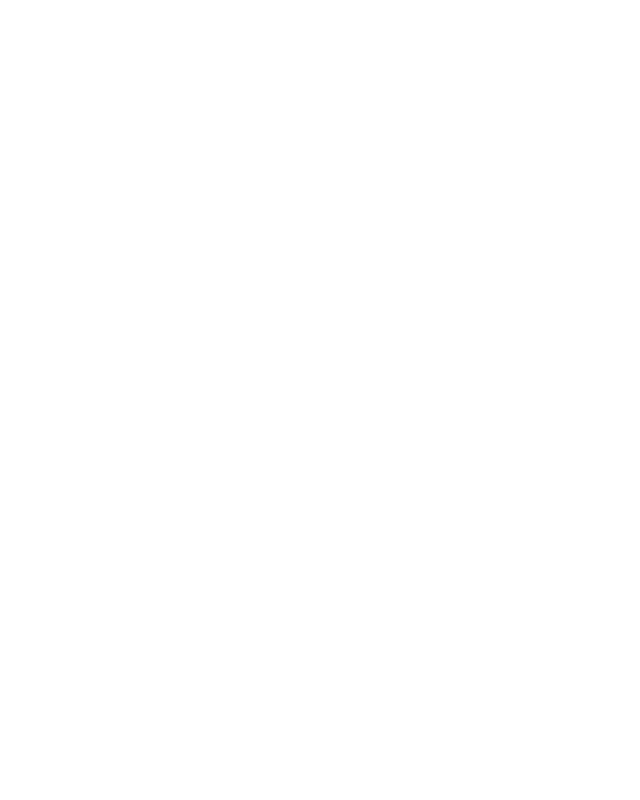
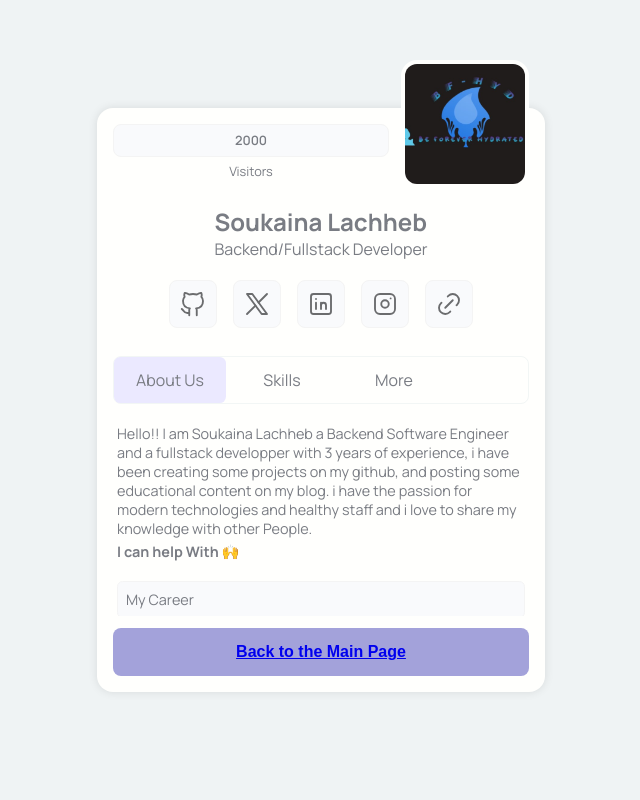
Before and after one commit to soukiitos/BF-Hyd, a Flask app: page /about in a window 1280 px wide. Before the commit the part shown is empty. Shown: the whole page, without its empty margins (319-959 px from the left). Run offline with Flask 3, Linux system fonts and the light colour scheme.

Commit message:
More updates specially at about page

```diff
--- /dev/null
+++ b/static/css/about.css
@@ -0,0 +1,351 @@
+:root {
+    --primary: #a3a2da;
+    --primary-darker: #8b8aca;
+    --bg: #EFF3F4;
+    --white: #FFF;
+    --profile-bg: #FFFFFD;
+    --socials-bg: #F9FAFC;
+    --highlight-bg: #F9FAFC;
+    --text-bg: #878789;
+    --text: #797C83;
+    --border-color: #F4F4F4;
+    --social-color: #6B6C6E;
+    --active: #7774B5;
+    --tab-bg: #EBE9FF;
+    --tabs-border: #F2F6F5;
+    --tab-width: 7rem;
+    --tabs-gap: 0rem;
+    --tab-radius: 0.4rem;
+    --scrollbar-thumb: #e4e3f3;
+    --scrollbar-bg: #F2F6F5;
+}
+
+* {
+    margin: 0;
+    padding: 0;
+    box-sizing: border-box;
+}
+
+*:focus {
+    outline: 1px solid var(--primary);
+    outline-offset: 0;
+}
+
+*::selection {
+    background: var(--primary);
+    color: var(--white);
+}
+
+*::-webkit-scrollbar {
+    width: 0.5rem;
+    height: 0.5rem;
+    background: var(--scrollbar-bg);
+    border-radius: 9.99rem;
+}
+
+*::-webkit-scrollbar-thumb {
+    background: var(--scrollbar-thumb);
+    border-radius: 9.99rem;
+}
+
+body {
+    font-family: 'Manrope', sans-serif;
+    background: var(--bg);
+    color: var(--text);
+    display: flex;
+    justify-content: center;
+    flex-direction: column;
+    height: 100vh;
+    user-select: none;
+}
+
+.profile {
+    background: var(--profile-bg);
+    padding: 1rem;
+    border-radius: 1rem;
+    box-shadow: 0 0 10px rgba(0, 0, 0, 0.1);
+    width: 100%;
+    max-width: 28rem;
+    min-width: 20rem;
+    margin: 0 auto;
+    gap: 0.75rem;
+    display: flex;
+    flex-direction: column;
+    align-items: center;
+    justify-content: space-between;
+}
+
+.profile__highlight__wrapper {
+    display: flex;
+    flex-direction: column;
+    align-items: center;
+    gap: 0.35rem;
+    font-size: 0.8rem;
+    width: 100%;
+    flex-grow: 1;
+}
+
+.profile__highlight {
+    padding: 0.4rem;
+    border-radius: 0.5rem;
+    font-weight: 600;
+    width: 100%;
+    display: flex;
+    align-items: center;
+    justify-content: center;
+    gap: 0.25rem;
+    background: var(--highlight-bg);
+    border: 1px solid var(--border-color);
+}
+
+.profile__header {
+    display: flex;
+    justify-content: space-between;
+    align-items: start;
+    width: 100%;
+    gap: 0.75rem;
+}
+
+.profile__name {
+    display: flex;
+    flex-direction: column;
+    align-items: center;
+    text-align: center;
+    gap: 0.25rem;
+}
+
+.profile__name h2 {
+    display: flex;
+    align-items: center;
+    font-size: 1.5rem;
+    gap: 0.5rem;
+}
+
+.profile__name p {
+    font-size: 1.05rem;
+    color: var(--text-bg);
+}
+
+.profile__avatar {
+    flex-grow: 3;
+    max-width: 8rem;
+    min-width: 5rem;
+}
+
+.profile__avatar img {
+    position: relative;
+    width: 100%;
+    aspect-ratio: 1/1;
+    object-fit: cover;
+    border-radius: 1rem;
+    margin: 0 auto;
+    margin-top: -50%;
+    border: 4px solid var(--profile-bg);
+}
+
+.social-links {
+    display: flex;
+    margin: 0.5rem auto 1rem auto;
+    width: 100%;
+    justify-content: center;
+    list-style-type: none;
+    gap: 1rem;
+    flex-wrap: wrap;
+}
+
+.social-links a {
+    background: var(--socials-bg);
+    padding: 0.5rem;
+    border-radius: 0.5rem;
+    display: flex;
+    width: 3rem;
+    height: 3rem;
+    align-items: center;
+    justify-content: center;
+    gap: 0.5rem;
+    border: 1px solid var(--border-color);
+    color: var(--social-color);
+    transition: all 0.3s;
+}
+
+.social-links a svg {
+    width: 100%;
+    height: 100%;
+}
+
+.social-links a:hover {
+    border: 1px solid var(--active);
+}
+
+.social-links a:hover svg {
+    stroke: var(--active);
+}
+
+.btn {
+    background: var(--primary);
+    color: var(--white);
+    padding: 0.5rem 1rem;
+    border-radius: 0.5rem;
+    width: 100%;
+    font-size: 1rem;
+    font-weight: 600;
+    min-height: 3rem;
+    border: none;
+    cursor: pointer;
+    transition: all 0.3s;
+}
+
+.btn--primary {
+    background: var(--primary);
+}
+
+.btn--primary:hover {
+    background: var(--primary-darker);
+}
+
+.profile main {
+    display: flex;
+    flex-direction: column;
+    gap: 1rem;
+    width: 100%;
+}
+
+.tabs-wrapper {
+    overflow-x: auto;
+    padding-bottom: 0.25rem;
+}
+
+.tabs {
+    position: relative;
+    display: flex;
+    gap: var(--tabs-gap);
+    border: 1px solid var(--tabs-border);
+    border-radius: 0.5rem;
+    min-height: 3rem;
+    list-style-type: none;
+}
+
+.tabs li {
+    display: flex;
+    z-index: 3;
+}
+
+.tabs li a {
+    padding: 0.75rem 1rem;
+    border-radius: var(--tab-radius);
+    transition: all 0.3s;
+    display: flex;
+    align-items: center;
+    justify-content: center;
+    white-space: nowrap;
+    color: var(--text);
+    text-decoration: none;
+    text-align: center;
+    border: none;
+    min-width: var(--tab-width);
+    outline: none;
+}
+
+.tabs li a:hover {
+    color: var(--active);
+}
+
+.tabs li a.active {
+    color: var(--active);
+}
+
+.tab-content {
+    display: none;
+    overflow-y: auto;
+}
+
+.tab-content ul {
+    list-style-type: disc;
+}
+
+.tab-content--active {
+    display: flex;
+    flex-direction: column;
+    gap: 0.25rem;
+    height: 12rem;
+    padding: 0 0.25rem;
+    font-size: 0.9rem;
+    padding-bottom: 1rem;
+}
+
+#active-bg {
+    position: absolute;
+    width: 100%;
+    isolation: isolate;
+    max-width: var(--tab-width);
+    height: 100%;
+    bottom: 0;
+    background: var(--tab-bg);
+    z-index: 1;
+    transition: 0.5s;
+    border-radius: var(--tab-radius);
+}
+
+.tabs li:nth-child(1):has(.active)~#active-bg {
+    transform: translateX(calc(0));
+}
+
+.tabs li:nth-child(2):has(.active)~#active-bg {
+    transform: translateX(calc(var(--tab-width) + var(--tabs-gap)));
+}
+
+.tabs li:nth-child(3):has(.active)~#active-bg {
+    transform: translateX(calc(var(--tab-width)*2 + var(--tabs-gap)*2));
+}
+
+.content-links {
+    list-style-type: none;
+    display: flex;
+    flex-direction: column;
+    margin-top: 0.5rem;
+    gap: 0.75rem;
+    padding: 0.5rem 0;
+}
+
+.content-links li a {
+    display: flex;
+    background: var(--socials-bg);
+    align-items: center;
+    gap: 0.5rem;
+    border-radius: 0.35rem;
+    color: var(--text);
+    padding: 0.5rem;
+    text-decoration: none;
+    border: 1px solid var(--border-color);
+    transition: all 0.3s;
+}
+
+.content-links li a:hover {
+    border: 1px solid var(--active);
+    color: var(--active);
+}
+
+.reviews {
+    margin-top: 1rem;
+    display: flex;
+    flex-direction: column;
+    gap: 1rem;
+    width: 100%;
+}
+
+.review {
+    display: flex;
+    gap: 0.5rem;
+    align-items: start;
+    padding: 0.5rem;
+    border-radius: 0.5rem;
+    background: var(--highlight-bg);
+    border: 1px solid var(--border-color);
+}
+
+.review img {
+    width: 3rem;
+    aspect-ratio: 1/1;
+    object-fit: cover;
+    border-radius: 50%;
+}
--- /dev/null
+++ b/static/script/about.js
@@ -0,0 +1,25 @@
+const allLinks = document.querySelectorAll(".tabs a");
+const allTabs = document.querySelectorAll(".tab-content");
+
+allLinks.forEach((elem) => {
+    elem.addEventListener("click", function () {
+        const linkId = elem.id;
+        const hrefLinkClick = elem.href;
+
+        allLinks.forEach((link) => {
+            if (link.href == hrefLinkClick) {
+                link.classList.add("active");
+            } else {
+                link.classList.remove("active");
+            }
+        });
+        allTabs.forEach((tab) => {
+            const id = tab.id;
+            if (id.includes(linkId)) {
+                tab.classList.add("tab-content--active");
+            } else {
+                tab.classList.remove("tab-content--active")
+            }
+        });
+    });
+});
--- a/templates/about.html
+++ b/templates/about.html
@@ -0,0 +1,172 @@
+<!DOCTYPE html>
+<html lang="en">
+    <head>
+        <meta charset="UTF-8">
+        <meta name="viewport" content="width=device-width, initial-scale=1.0">
+        <link rel="stylesheet" href="../static/css/about.css">
+        <link rel="preconnect" href="https://fonts.googleapis.com">
+        <link rel="preconnect" href="https://fonts.gstatic.com" crossorigin>
+        <link href="https://fonts.googleapis.com/css2?family=Manrope:wght@200..800&display=swap" rel="stylesheet">
+        <title>About Us</title>
+    </head>
+    <body>
+        <div class="profile">
+            <header class="profile__header">
+                <div class="profile__highlight__wrapper">
+                    <div class="profile__highlight">2000</div>Visitors
+                </div>
+                <div class="profile__avatar">
+                    <img src="static/images/BF-Hydlogo.jpg" loading="lazy" alt="Mentor Profile">
+                </div>
+            </header>
+            <div class="Profile__name">
+                <h2>Soukaina Lachheb</h2>
+                <p>Backend/Fullstack Developer</p>
+            </div>
+            <ul class="social-links">
+                <li><a href="https://github.com/soukiitos/BenFa_PortFolio" target="_blank" rel="noopener noreferrer">
+                    <svg xmlns="http://www.w3.org/2000/svg" class="icon icon-tabler icon-tabler-brand-github" width="24"
+                        height="24" viewBox="0 0 24 24" stroke-width="1.5" stroke="currentColor" fill="none"
+                        stroke-linecap="round" stroke-linejoin="round">
+                        <path stroke="none" d="M0 0h24v24H0z" fill="none" />
+                        <path
+                            d="M9 19c-4.3 1.4 -4.3 -2.5 -6 -3m12 5v-3.5c0 -1 .1 -1.4 -.5 -2c2.8 -.3 5.5 -1.4 5.5 -6a4.6 4.6 0 0 0 -1.3 -3.2a4.2 4.2 0 0 0 -.1 -3.2s-1.1 -.3 -3.5 1.3a12.3 12.3 0 0 0 -6.2 0c-2.4 -1.6 -3.5 -1.3 -3.5 -1.3a4.2 4.2 0 0 0 -.1 3.2a4.6 4.6 0 0 0 -1.3 3.2c0 4.6 2.7 5.7 5.5 6c-.6 .6 -.6 1.2 -.5 2v3.5" />
+                    </svg>
+                </a></li>
+                <li><a href="https://x.com/SoukainaLa08?t=KnZcFbHVTKwVJJa4y2KHSQ&s=09" target="_blank" rel="noopener noreferrer">
+                    <svg xmlns="http://www.w3.org/2000/svg" class="icon icon-tabler icon-tabler-brand-x" width="24"
+                        height="24" viewBox="0 0 24 24" stroke-width="1.5" stroke="currentColor" fill="none"
+                        stroke-linecap="round" stroke-linejoin="round">
+                        <path stroke="none" d="M0 0h24v24H0z" fill="none" />
+                        <path d="M4 4l11.733 16h4.267l-11.733 -16z" />
+                        <path d="M4 20l6.768 -6.768m2.46 -2.46l6.772 -6.772" />
+                    </svg>
+                </a></li>
+                <li><a href="https://www.linkedin.com/in/soukaina-lachheb-6a1a1a239" target="_blank" rel="noopener noreferrer">
+                    <svg xmlns="http://www.w3.org/2000/svg" class="icon icon-tabler icon-tabler-brand-linkedin"
+                        width="24" height="24" viewBox="0 0 24 24" stroke-width="1.5" stroke="currentColor" fill="none"
+                        stroke-linecap="round" stroke-linejoin="round">
+                        <path stroke="none" d="M0 0h24v24H0z" fill="none" />
+                        <path d="M4 4m0 2a2 2 0 0 1 2 -2h12a2 2 0 0 1 2 2v12a2 2 0 0 1 -2 2h-12a2 2 0 0 1 -2 -2z" />
+                        <path d="M8 11l0 5" />
+                        <path d="M8 8l0 .01" />
+                        <path d="M12 16l0 -5" />
+                        <path d="M16 16v-3a2 2 0 0 0 -4 0" />
+                    </svg>
+                </a></li>
+                <li><a href="https://www.instagram.com/" target="_blank" rel="noopener noreferrer">
+                    <svg xmlns="http://www.w3.org/2000/svg" class="icon icon-tabler icon-tabler-brand-instagram"
+                        width="24" height="24" viewBox="0 0 24 24" stroke-width="1.5" stroke="currentColor" fill="none"
+                        stroke-linecap="round" stroke-linejoin="round">
+                        <path stroke="none" d="M0 0h24v24H0z" fill="none" />
+                        <path d="M4 4m0 4a4 4 0 0 1 4 -4h8a4 4 0 0 1 4 4v8a4 4 0 0 1 -4 4h-8a4 4 0 0 1 -4 -4z" />
+                        <path d="M12 12m-3 0a3 3 0 1 0 6 0a3 3 0 1 0 -6 0" />
+                        <path d="M16.5 7.5l0 .01" />
+                    </svg>
+                </a></li>
+                <li><a href="https://t.me/Soukiitos" target="_blank" rel="noopener noreferrer">
+                    <svg xmlns="http://www.w3.org/2000/svg" class="icon icon-tabler icon-tabler-link" width="24"
+                        height="24" viewBox="0 0 24 24" stroke-width="1.5" stroke="currentColor" fill="none"
+                        stroke-linecap="round" stroke-linejoin="round">
+                        <path stroke="none" d="M0 0h24v24H0z" fill="none" />
+                        <path d="M9 15l6 -6" />
+                        <path d="M11 6l.463 -.536a5 5 0 0 1 7.071 7.072l-.534 .464" />
+                        <path d="M13 18l-.397 .534a5.068 5.068 0 0 1 -7.127 0a4.972 4.972 0 0 1 0 -7.071l.524 -.463" />
+                    </svg>
+                </a></li>
+            </ul>
+            <main>
+                <div class="tabs-wrapper">
+                    <ul class="tabs">
+                        <li class="active">
+                            <a id="tab1" href="#about">About Us</a>
+                        </li>
+                        <li>
+                            <a id="tab2" href="#skills">Skills</a>
+                        </li>
+                        <li>
+                            <a id="tab3" href="#More">More</a>
+                        </li>
+                        <li id="active-bg"></li>
+                    </ul>
+                </div>
+                <div id="tab1-content" class="tab-content tab-content--active">
+                    <p>
+                        Hello!! I am Soukaina Lachheb a Backend Software Engineer and a fullstack developper with 3 years of experience,
+                        i have been creating some projects on my github, and posting some educational content on my blog. i have the passion for modern technologies
+                        and healthy staff and i love to share my knowledge with other People.
+
+                    </p>
+                    <h4>I can help With &#128588</h4>
+                    <ul class="content-links">
+                        <li>
+                            <a href="https://www.linkedin.com/in/soukaina-lachheb-6a1a1a239" target="_blank" rel="noopener noreferrer"> My Career</a>
+                        </li>
+                        <li><a href="https://github.com/soukiitos" target="_blank" rel="noopener noreferrer">Project Description</a></li>
+                        <li><a href="https://t.me/Soukiitos" target="_blank" rel="noopener noreferrer">Web Developement Questions</a></li>
+                    </ul>
+                </div>
+                <div id="tab2-content" class="tab-content">
+                    <p>
+                        In this website my content is focused on the users health, as the name FHyd means Be Forever Hydrated,
+                        so i used some web developement technologies and tools you'll find them in my github profile, and here is the languages i used in created it
+                    </p>
+                    <ul class="content-links">
+                        <li>
+                            <a href="#html-css">
+                                HTML, CSS
+                            </a>
+                        </li>
+                        <li>
+                            <a href="#javascript">
+                                JavaScript
+                            </a>
+                        </li>
+                        <li>
+                            <a href="#python">
+                                Python
+                            </a>
+                        </li>
+                    </ul>
+                </div>
+                <div id="tab3-content" class="tab-content">
+                    <p>Some of Reviews from alternative people</p>
+                    <ul class="reviews">
+                        <li>
+                            <article class="review">
+                                <div class="review__avatar">
+                                    <img src="../static/images/avatar1.jpg" alt="Avatar">
+                                </div>
+                                <div class="review__content">
+                                    <h4>Fati</h4>
+                                    <p>
+                                        i love this website, it makes me notify everyday it helps me to get my water at time,
+                                        and i wanna thank who did this work, this website is great!!!!
+                                    </p>
+                                </div>
+                            </article>
+                        </li>
+                        <li>
+                            <article class="review">
+                                <div class="review__avatar">
+                                    <img src="../static/images/avatar2.jpg" alt="Avatar">
+                                </div>
+                                <div class="review__content">
+                                    <h4>Kai</h4>
+                                    <p>
+                                        Soukaina Lachheb is a great developer, i like the work she did in this website there are a lot of things to discover here,
+                                        and at BenFa PortFolio as well, Good Work!!
+                                    </p>
+                                </div>
+                            </article>
+                        </li>
+                    </ul>
+                </div>
+            </main>
+            <button class="btn btn--primary">
+                <a href="/">Back to the Main Page</a>
+            </button>
+        </div>
+        <script src="../static/script/about.js"></script>
+    </body>
+</html>
```
Also changed, not shown: run.py (+21 -5 lines), templates/login.html (+24 -14 lines), static/images/avatar1.jpg (added), static/images/avatar2.jpg (added).
